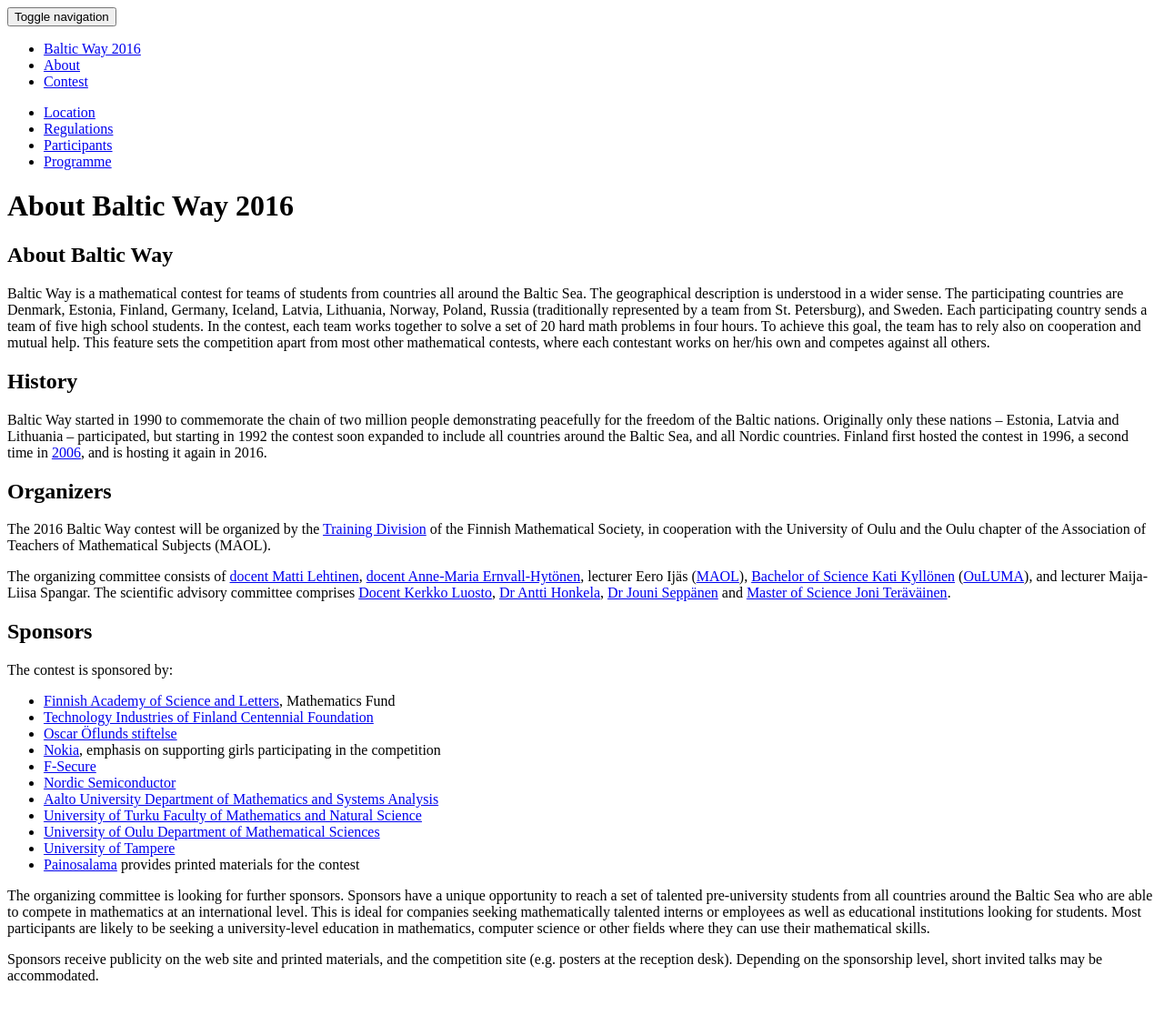
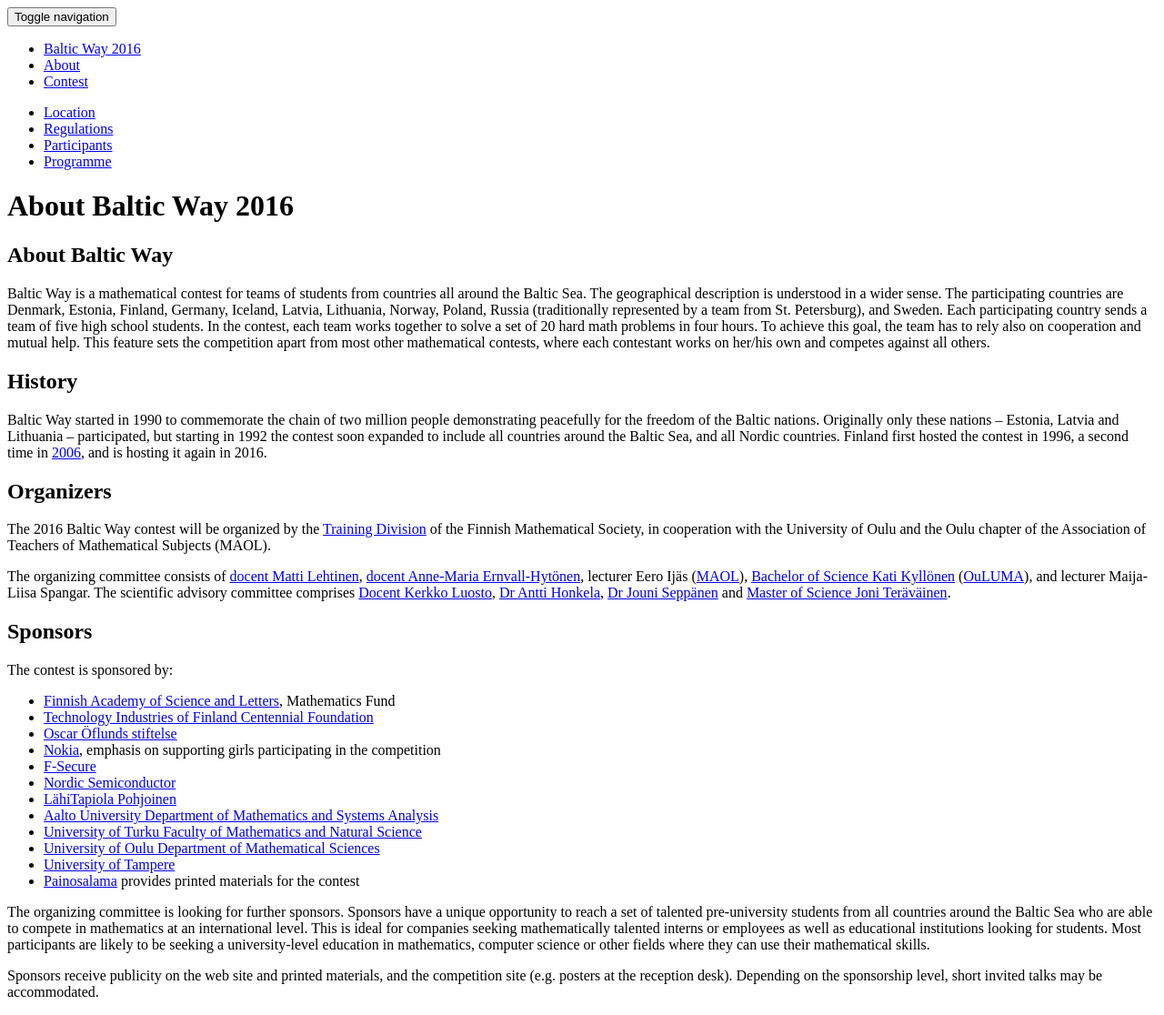
Before and after one commit to matematiikkakilpailut/matematiikkakilpailut.github.io, a Jekyll site: the page built from BW2016/about/index.md, in a window 1280 px wide. Shown: the whole page at 91% size. Built offline with Jekyll 4.4.1, drawn with Linux system fonts in a browser that asks for light colours; nearby versions of some CDN libraries; a style sheet for code colours, icons or effects is not loaded.

Commit message:
Uusi sponsori

```diff
--- a/BW2016/about/index.md
+++ b/BW2016/about/index.md
@@ -54,6 +54,7 @@ The contest is sponsored by:
 * [Nokia][nokia], emphasis on supporting girls participating in the competition
 * [F-Secure][fsec]
 * [Nordic Semiconductor][nordicsemi]
+* [LähiTapiola Pohjoinen][tapiola]
 * [Aalto University Department of Mathematics and Systems Analysis][aalto]
 * [University of Turku Faculty of Mathematics and Natural Science][turku]
 * [University of Oulu Department of Mathematical Sciences][oulu]
```
Also changed, not shown: other parts of BW2016/about/index.md (+1 -0 lines).
